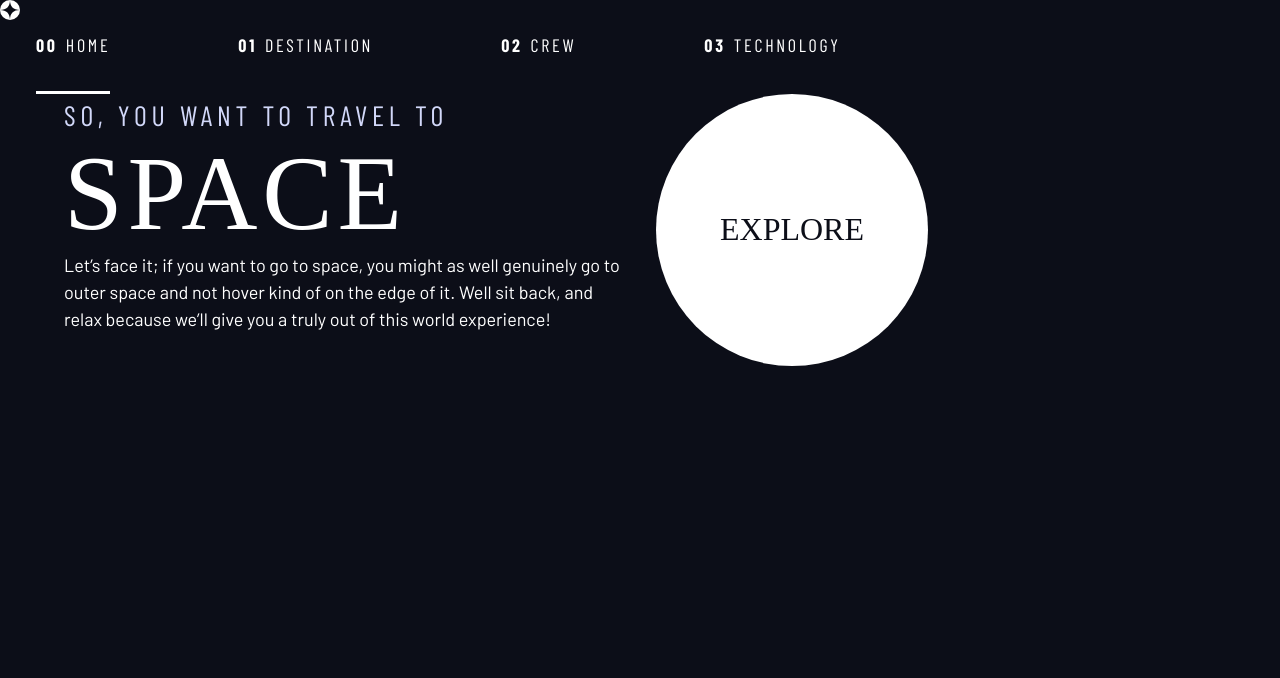
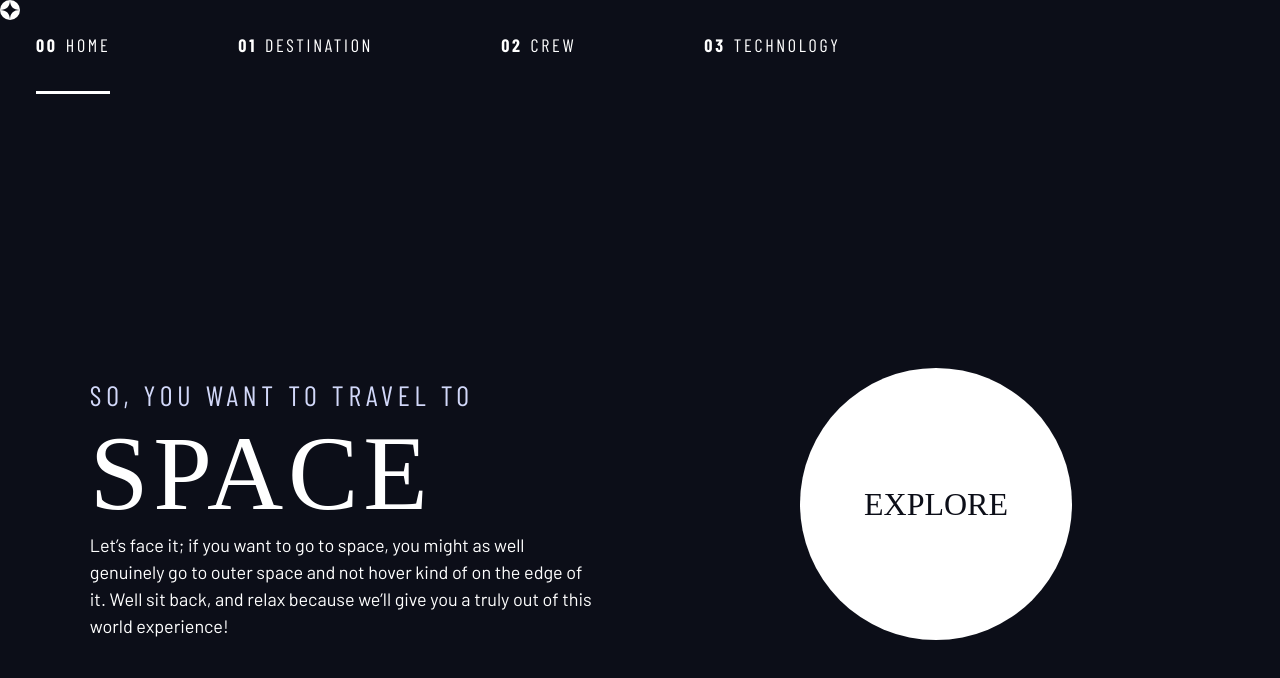
Before and after one commit to hascho/space-tourism, a Next.js app: page / in a window 1280 px wide. Shown: the top 678 px of the page. Built offline with nearby package versions, Linux system fonts and the light colour scheme; a web font is replaced by a local one.

Commit message:
feat(home): adjust css to make homepage more responsive

```diff
--- a/src/components/ExploreButton/ExploreButton.module.css
+++ b/src/components/ExploreButton/ExploreButton.module.css
@@ -1,4 +1,5 @@
 .largeButton {
+  font-size: 2rem;
   position: relative;
   display: inline-grid;
   z-index: 1;
--- a/src/components/ExploreButton/ExploreButton.tsx
+++ b/src/components/ExploreButton/ExploreButton.tsx
@@ -6,7 +6,7 @@ function ExploreButton() {
     <a
       className={classNames(
         styles.largeButton,
-        'uppercase', 'ff-serif', 'fs-600', 'text-dark', 'bg-white'
+        'uppercase', 'ff-serif', 'text-dark', 'bg-white'
       )}
     >
       Explore
--- a/src/pages/index.tsx
+++ b/src/pages/index.tsx
@@ -1,3 +1,4 @@
+import classNames from 'classnames'
 import type { NextPage } from 'next'
 import Head from 'next/head'
 import Image from 'next/image'
@@ -47,7 +48,7 @@ const Home: NextPage = () => {
     //     <NumberedButton selected={false}>2</NumberedButton>
     //   </div>
     // </div>
-    <div className="home">
+    <div className={styles.home}>
       <header className="primaryHeader flex">
         <div>
           <Image className="logo" src="/assets/shared/logo.svg" alt="space tourism logo" width="20" height="20" />
@@ -55,7 +56,7 @@ const Home: NextPage = () => {
         <PrimaryNavigation />
       </header>
 
-      <div className="grid-container">
+      <div className={classNames("grid-container", styles.gridContainer)}>
         <div>
           <h1 className="text-accent fs-500 ff-sans-cond uppercase letter-spacing-1">So, you want to travel to
           <span className="d-block fs-900 ff-serif text-white">Space</span></h1>
--- a/src/styles/Home.module.css
+++ b/src/styles/Home.module.css
@@ -119,3 +119,16 @@
     flex-direction: column;
   }
 } */
+
+.home {
+  min-height: 100vh;
+  display: grid;
+  grid-template-rows: min-content 1fr;
+}
+
+@media (min-width: 45em) {
+  .gridContainer {
+    padding-bottom: max(6rem, 20vh);
+    align-items: end;
+  }
+}
--- a/src/styles/globals.css
+++ b/src/styles/globals.css
@@ -107,11 +107,11 @@ body {
   grid-template-rows: min-content 1fr; */
 }
 
-.home {
+/* .home {
   min-height: 100vh;
   display: grid;
   grid-template-rows: min-content 1fr;
-}
+} */
 
 /* make images easier to work with */
 img,
@@ -171,13 +171,21 @@ select {
 }
 
 .grid-container {
+  text-align: center;
   display: grid;
+  place-items: center;
+  padding-inline: 1rem;
+}
+
+.grid-container * {
+  max-width: 50ch;
 }
 
 @media (min-width: 45em) {
   .grid-container {
+    text-align: left;
     column-gap: var(--container-gap, 2rem);
-    grid-template-columns: minmax(2rem, 1fr) repeat(2, minmax(0, 40rem)) minmax(2rem, 1fr);
+    grid-template-columns: minmax(1rem, 1fr) repeat(2, minmax(0, 40rem)) minmax(1rem, 1fr);
   }
 
   .grid-container > *:first-child {
```
